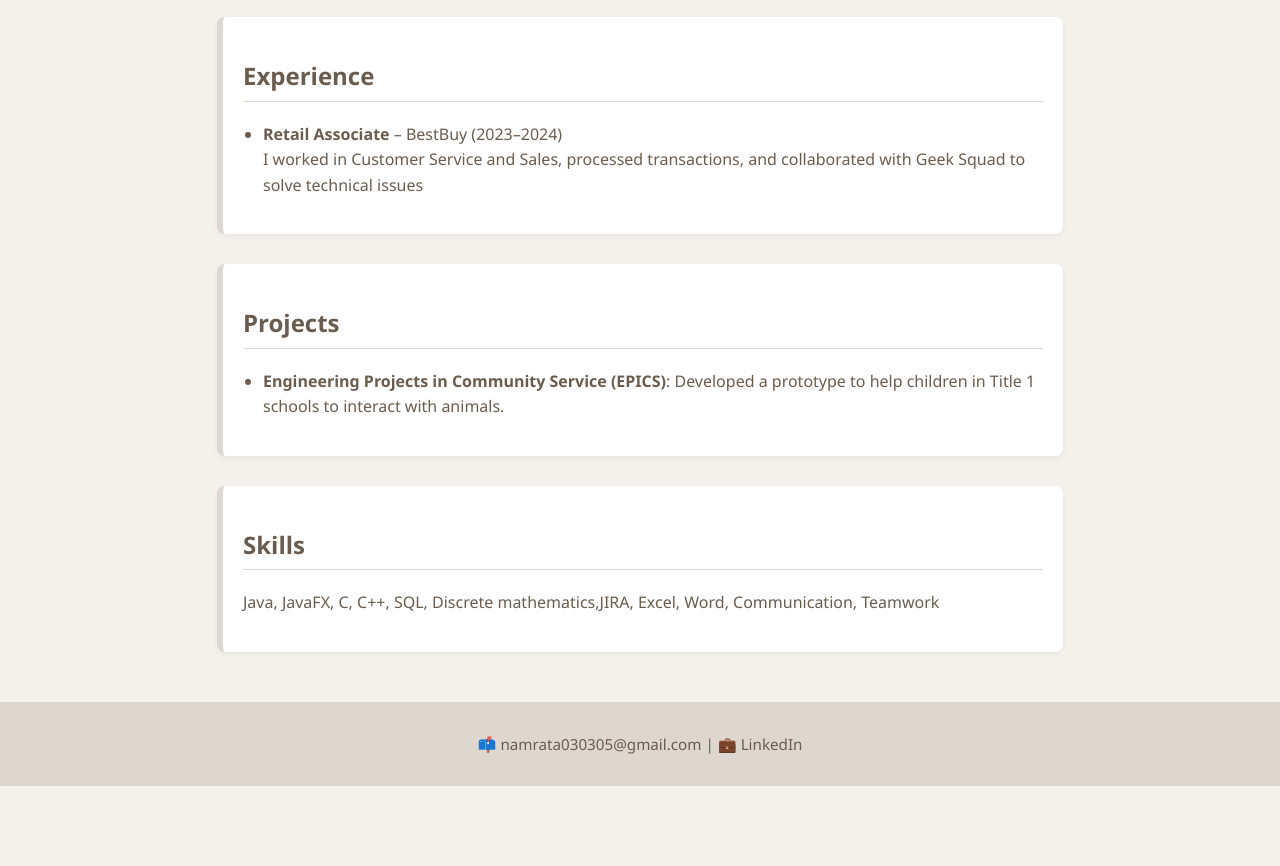
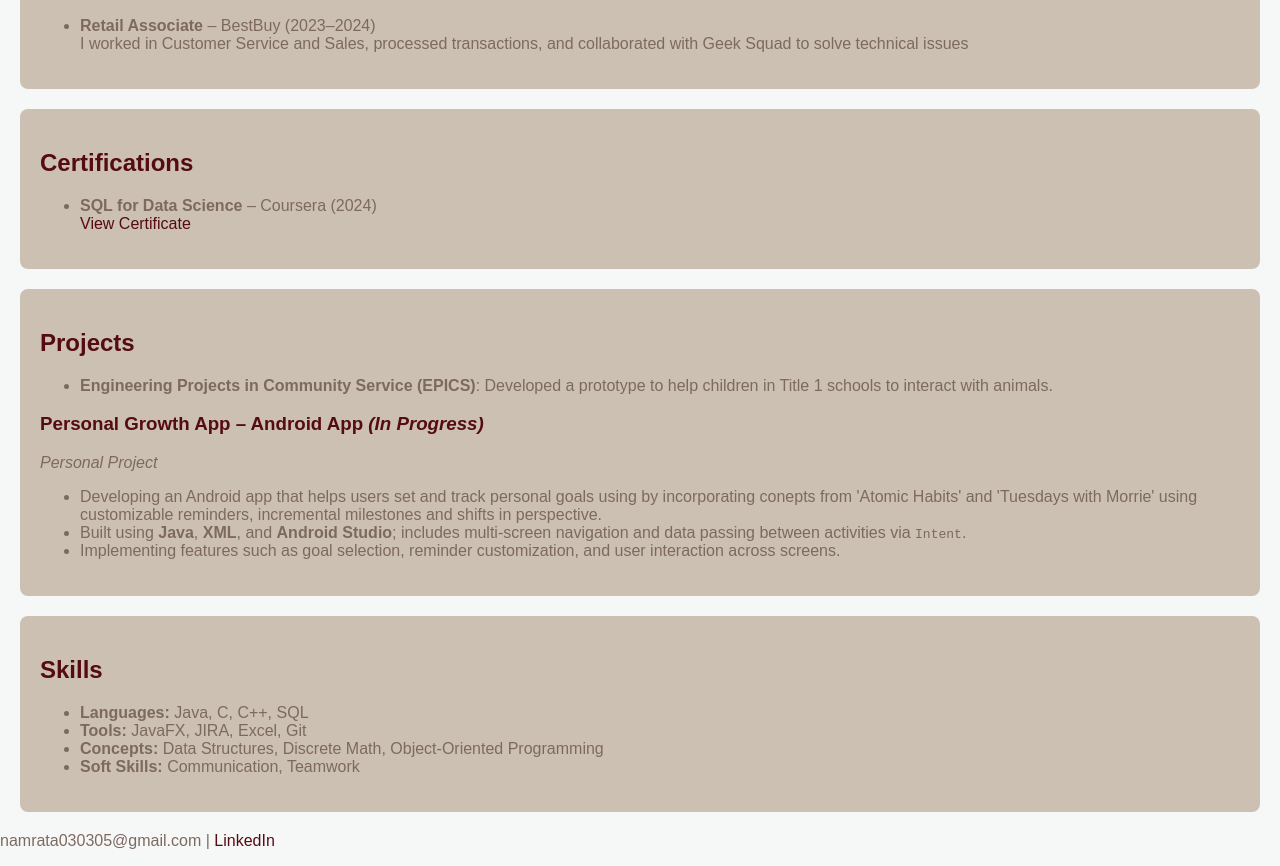
Before and after one commit to namrata-335/namrata-335.github.io, a plain HTML site: page index.html in a window 1280 px wide. Shown: the part 803-1669 px from the top of the page. Before the commit the page ends 1589 px from the top, so only its background shows below. Drawn offline with Linux system fonts and the light colour scheme.

Commit message:
Initial commit with website files

```diff
--- a/StyleSheet1.css
+++ b/StyleSheet1.css
@@ -1,74 +1,41 @@
+:root {
+    --soft-white: #f6f8f7;
+    --beige: #cbc0b2;
+    --burgundy: #550b14;
+    --taupe: #7e6961;
+}
+
 body {
+    background-color: var(--soft-white);
+    color: var(--taupe);
+    font-family: Arial, sans-serif;
     margin: 0;
     padding: 0;
-    font-family: 'Segoe UI', Tahoma, Geneva, Verdana, sans-serif;
-    background-color: #F4F1EC;
-    color: #6A5C4E;
-    line-height: 1.6;
 }
 
-/* Header styles */
 header {
-    background-color: #E3DBCF;
-    padding: 40px 20px;
+    background-color: var(--burgundy);
+    color: var(--soft-white);
+    padding: 20px;
     text-align: center;
-    border-bottom: 4px solid #DDD7D0;
 }
 
-    header h1 {
-        margin: 0;
-        font-size: 2.5em;
-    }
-
-.subtitle {
-    font-style: italic;
-    font-size: 1.1em;
-    color: #6A5C4E;
-    margin-top: 10px;
-}
-
-/* Section styles */
 .section {
-    background-color: #FFFFFF;
-    margin: 30px auto;
+    background-color: var(--beige);
+    margin: 20px;
     padding: 20px;
-    max-width: 800px;
-    border-left: 6px solid #DDD7D0;
-    box-shadow: 0 2px 6px rgba(0, 0, 0, 0.05);
     border-radius: 8px;
 }
 
-    .section h2 {
-        color: #6A5C4E;
-        border-bottom: 1px solid #DDD7D0;
-        padding-bottom: 5px;
+a {
+    color: var(--burgundy);
+    text-decoration: none;
+}
+
+    a:hover {
+        color: var(--taupe);
     }
 
-    /* List styling */
-    .section ul {
-        list-style-type: disc;
-        padding-left: 20px;
-    }
-
-    .section li {
-        margin-bottom: 12px;
-    }
-
-/* Footer styles */
-footer {
-    background-color: #DDD7D0;
-    text-align: center;
-    padding: 15px;
-    font-size: 0.95em;
-    margin-top: 50px;
-    color: #6A5C4E;
+h1, h2, h3 {
+    color: var(--burgundy);
 }
-
-    footer a {
-        color: #6A5C4E;
-        text-decoration: none;
-    }
-
-        footer a:hover {
-            text-decoration: underline;
-        }
--- a/index.html
+++ b/index.html
@@ -14,11 +14,16 @@
     <section class="section">
         <h2>About Me</h2>
         <p>
-            Hi! I'm Namrata, originally from Virginia, and I'm currently pursuing a bachelor's degree in Computer Science with a focus on Cybersecurity at Arizona State University. Over the past two years, I've developed a strong interest in the field,particularly in discrete mathematics, data structures and algorithms, and information assurance. With an emphasis on cybersecurity, I am aiming to write secure and efficient code and am interested in both front-end and back-end software development. I enjoy working on collaborative projects and have experience with industry-standard tools and practices.
+            Hi! I'm Namrata, originally from Virginia, and I'm currently pursuing a bachelor's degree in Computer Science with a focus on Cybersecurity at Arizona State University. Over the past two years, I've developed a strong interest in the field,particularly in discrete mathematics, data structures and algorithms, and information assurance. With an emphasis on cybersecurity, I am aiming to write secure and efficient code and am interested in both front-end and back-end software development. I enjoy working on collaborative projects, learning new technologies and have experience with industry-standard tools and practices.
         </p>
         <p>
             Outside of academics, I was a competitive athlete, and I enjoy playing the guitar, crocheting, making art, and I am an active member of ASU's salsa club.
         </p>
+    </section>
+
+    <section class="section">
+        <h2>Resume</h2>
+        <a href="resume.pdf" download>📄 Download My Resume (PDF)</a>
     </section>
 
     <section class="section">
@@ -40,19 +45,48 @@
     </section>
 
     <section class="section">
+        <h2>Certifications</h2>
+        <ul>
+            <li>
+                <strong>SQL for Data Science</strong> – Coursera (2024)
+                <br>
+                <a href="https://coursera.org/share/ee1c2b9fef282311a1a546c807c96621" target="_blank">View Certificate</a>
+            </li>
+        </ul>
+    </section>
+    <section class="section">
         <h2>Projects</h2>
         <ul>
             <li><strong>Engineering Projects in Community Service (EPICS)</strong>: Developed a prototype to help children in Title 1 schools to interact with animals.</li>
         </ul>
+
+
+
+
+
+        <h3>Personal Growth App – Android App <span style="font-style: italic;">(In Progress)</span></h3>
+        <p><em>Personal Project</em></p>
+        <ul>
+            <li>Developing an Android app that helps users set and track personal goals using by incorporating conepts from 'Atomic Habits' and 'Tuesdays with Morrie' using customizable reminders, incremental milestones and shifts in perspective.</li>
+            <li>Built using <strong>Java</strong>, <strong>XML</strong>, and <strong>Android Studio</strong>; includes multi-screen navigation and data passing between activities via <code>Intent</code>.</li>
+            <li>Implementing features such as goal selection, reminder customization, and user interaction across screens.</li>
+        </ul>
+    </div>
     </section>
+
 
     <section class="section">
         <h2>Skills</h2>
-        <p>Java, JavaFX, C, C++, SQL, Discrete mathematics,JIRA, Excel, Word, Communication, Teamwork</p>
+        <ul>
+            <li><strong>Languages:</strong> Java, C, C++, SQL</li>
+            <li><strong>Tools:</strong> JavaFX, JIRA, Excel, Git</li>
+            <li><strong>Concepts:</strong> Data Structures, Discrete Math, Object-Oriented Programming</li>
+            <li><strong>Soft Skills:</strong> Communication, Teamwork</li>
+        </ul>
     </section>
 
     <footer>
-        <p>📫 namrata030305@gmail.com | 💼 <a href="https://www.linkedin.com/in/namrata-dhebar-16a19228a?lipi=urn%3Ali%3Apage%3Ad_flagship3_profile_view_base_contact_details%3BXqGZrfsvSbSC25of6vZ0ZQ%3D%3D" target="_blank">LinkedIn</a></p>
+        <p>namrata030305@gmail.com |  <a href="https://www.linkedin.com/in/namrata-dhebar-16a19228a?lipi=urn%3Ali%3Apage%3Ad_flagship3_profile_view_base_contact_details%3BXqGZrfsvSbSC25of6vZ0ZQ%3D%3D" target="_blank">LinkedIn</a></p>
     </footer>
 </body>
 </html>
```
